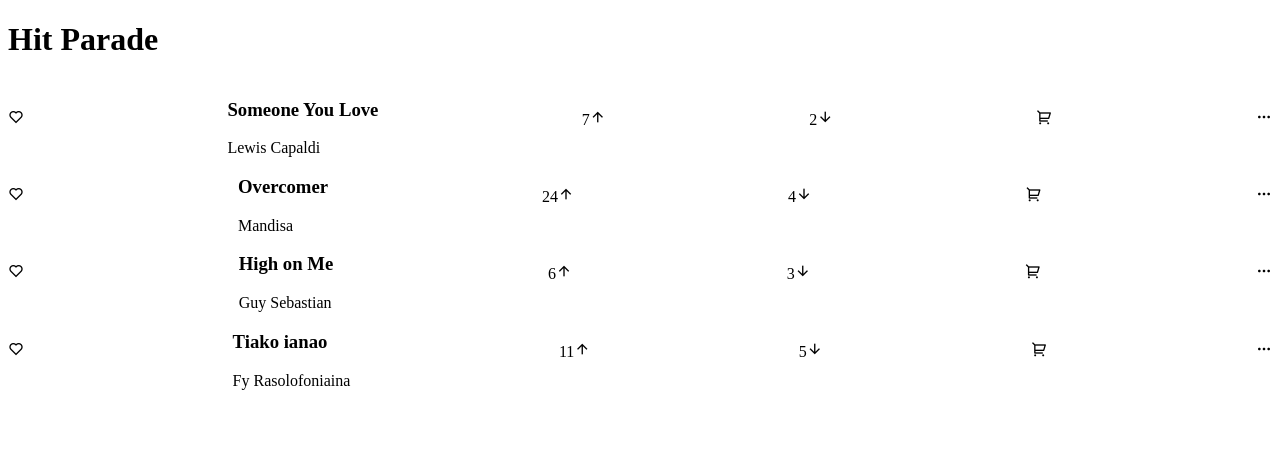
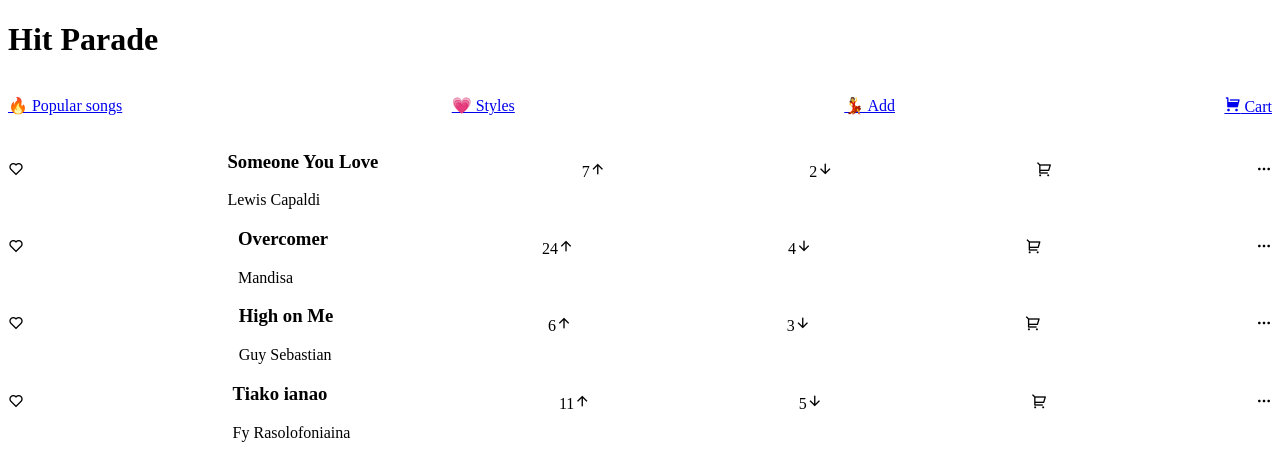
Before and after one commit to vakodrazan/hit-parade-react, a React app: page /cart in a window 1280 px wide. Shown: the top 476 px of the page. Built offline with nearby package versions, Linux system fonts and the light colour scheme.

Commit message:
Create a list of link that will allow the users to go to another page

```diff
--- a/App.js
+++ b/App.js
@@ -1,4 +1,5 @@
 import React, { useContext } from 'react';
+import Header from './Components/Header';
 import SongList from './Components/SongList';
 import { Context } from './Context';
 
@@ -7,7 +8,7 @@ function App() {
 
     return (
         <div>
-            <h1>Hit Parade</h1>
+            <Header />
             <SongList />
         </div>
     )
--- /dev/null
+++ b/Components/Header.js
@@ -0,0 +1,18 @@
+import React from 'react'
+import { Link } from 'react-router-dom'
+
+function Header() {
+    return (
+        <header>
+                <h1>Hit Parade</h1>
+                <div className="song-list">
+                    <p><Link to="/">🔥 Popular songs </Link></p>
+                    <p><Link to="/styles">💗 Styles </Link></p>
+                    <p><Link to="/add">💃 Add </Link></p>
+                    <p><Link to="/cart"><i className="ri-shopping-cart-fill"></i> Cart </Link></p>
+                </div>
+            </header>
+    )
+}
+
+export default Header
```
Also changed, not shown: 3 other files (tests, documents, lock files or other folders).
